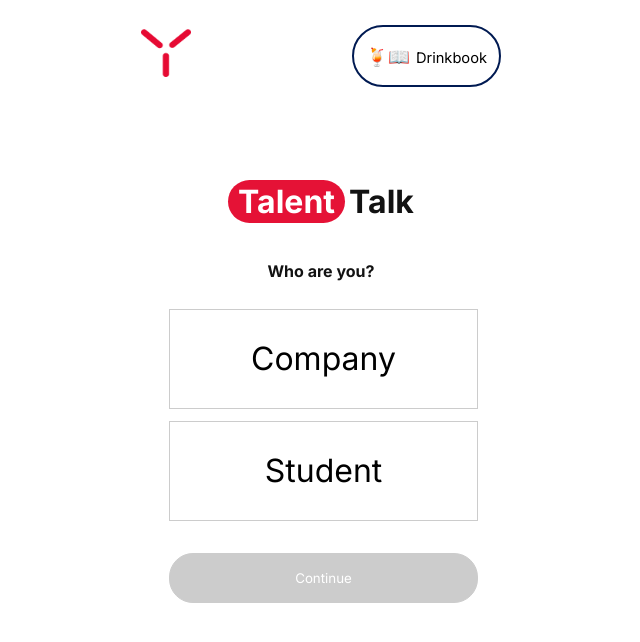
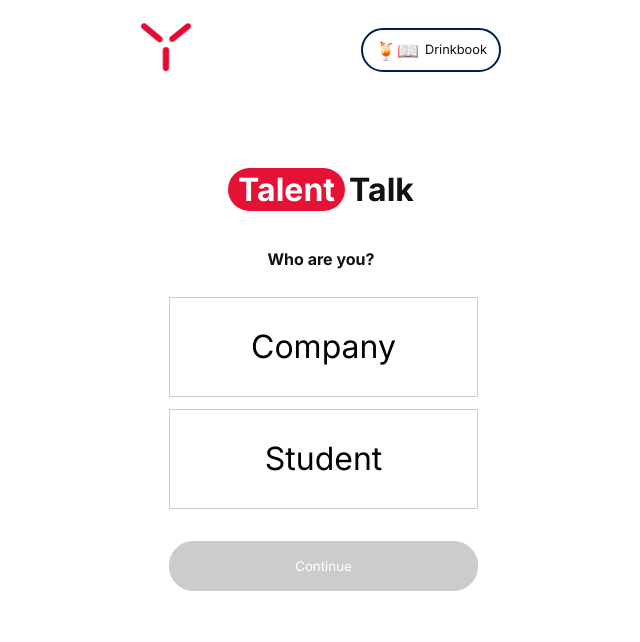
Before and after one commit to EmmaRask/TalentTalk, a React (Vite) app: page / in a window 1280 px wide. Shown: the top 642 px of the page, without its empty margins (319-959 px from the left). Built offline with nearby package versions, Linux system fonts and the light colour scheme.

Commit message:
corrected colorissuie in drinkbook/applayout

```diff
--- a/src/components/AppLayout.jsx
+++ b/src/components/AppLayout.jsx
@@ -12,13 +12,9 @@ export default function AppLayout({ children }) {
         <button
           className="drinkbook-button"
           onClick={() => setIsDrinkbookOpen(true)}
-          >
-          🍹📖
-          <p>
-            <small>
-              Drinkbook
-            </small>
-          </p>
+        >
+          <span className="drinkbook-emoji">🍹📖</span>
+          <span className="drinkbook-label">Drinkbook</span>
         </button>
       </header>
 
--- a/src/styles/index.css
+++ b/src/styles/index.css
@@ -490,24 +490,40 @@ ul {
   padding: 12px;
 }
 
- .drinkbook-button {
+.drinkbook-button {
   display: flex;
   align-items: center;
   gap: 6px;
   font-size: 1.1rem;
-  padding: 1px 12px;
+  padding: 6px 12px;
   border-radius: 999px;
   border: 2px solid rgb(0, 26, 82);
   background: transparent;
+  color: #121212;
+  font-family: inherit;
   cursor: pointer;
   position: relative;
   top: 3px;
+
+  appearance: none;
+  -webkit-appearance: none;
 }
 
 .drinkbook-button:hover {
   background: rgb(0, 26, 82);
   color: white;
 }
+
+.drinkbook-button .drinkbook-emoji,
+.drinkbook-button .drinkbook-label {
+  color: inherit;
+}
+
+.drinkbook-label {
+  font-size: 0.8rem;
+  line-height: 1;
+}
+
 
 .drinkbook-stamp-button {
   background: transparent;
```
